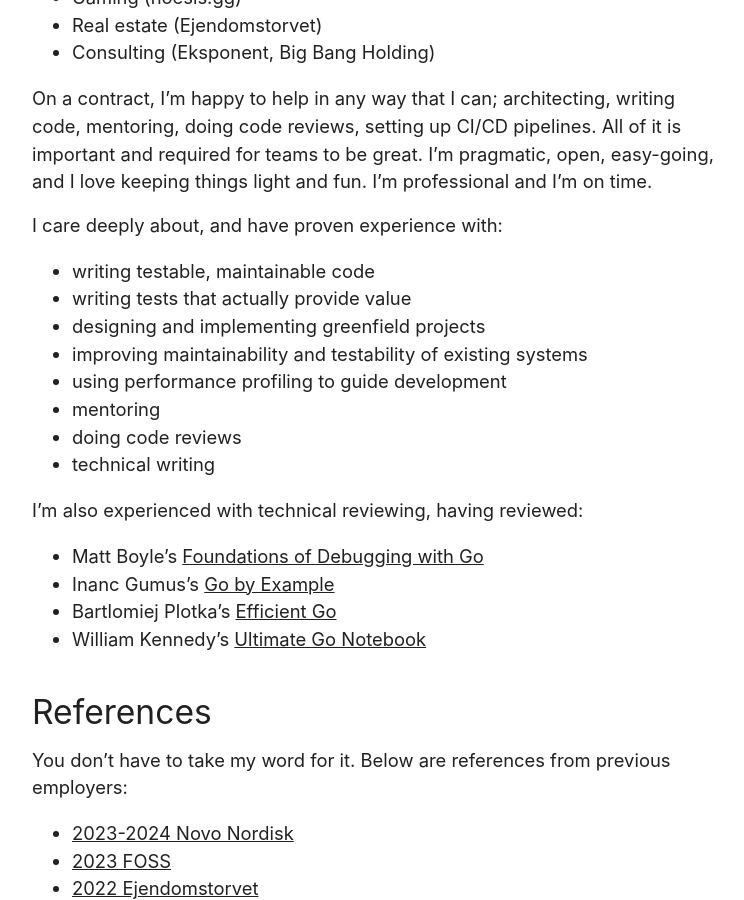
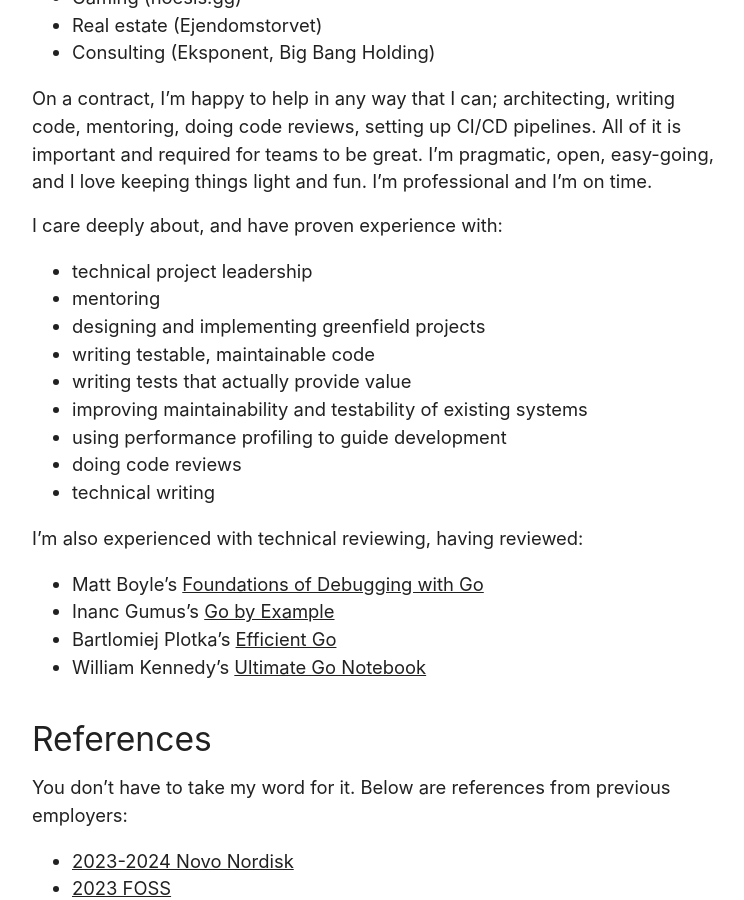
Before and after one commit to micvbang/blog.vbang.dk, a Jekyll site: the page built from _pages/hire_me.md, in a window 1280 px wide and 900 px high, scrolled down 876 px. Shown: the whole window, without its empty margins (264-1008 px from the left). Built offline with Jekyll 4.4.1, drawn with Linux system fonts in a browser that asks for light colours.

Commit message:
hire-me: reorder experience

```diff
--- a/_pages/hire_me.md
+++ b/_pages/hire_me.md
@@ -29,12 +29,13 @@
 
 I care deeply about, and have proven experience with:
 
+- technical project leadership
+- mentoring
+- designing and implementing greenfield projects
 - writing testable, maintainable code
 - writing tests that actually provide value
-- designing and implementing greenfield projects
 - improving maintainability and testability of existing systems
 - using performance profiling to guide development
-- mentoring
 - doing code reviews
 - technical writing
 
```
